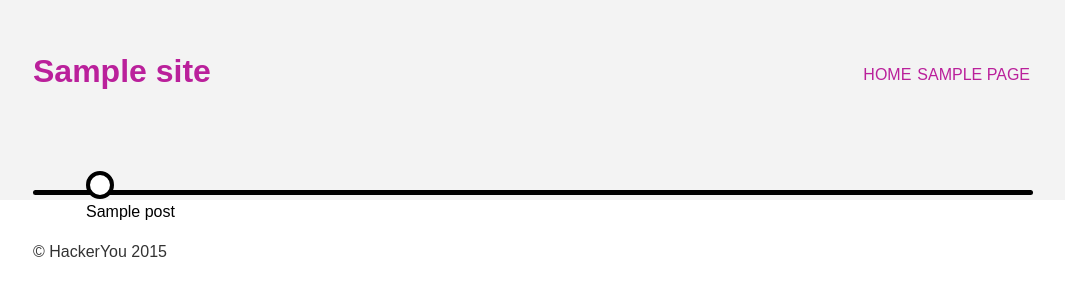
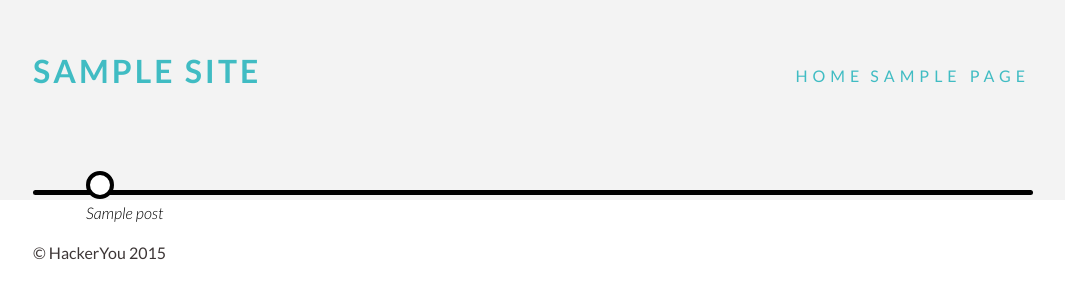
Before and after one commit to CUTERUSES/travel-blog, a WordPress theme: template themes/theme-hackeryou/page.php in a window 1280 px wide. Shown: the top 300 px of the page, without its empty margins (107-1172 px from the left). Run offline with PHP 8.4 and a stand-in for WordPress, Linux system fonts and the light colour scheme; the site name, menu and one post (Sample post) are stand-ins, and other content is empty; style sheets or scripts are compiled from the project's sources; some libraries are stand-ins or nearby versions.

Commit message:
Did some type stuff, very basic. Needs to be finetuned but it's 5pm on Friday. -_-

```diff
--- a/themes/theme-hackeryou/header.php
+++ b/themes/theme-hackeryou/header.php
@@ -8,8 +8,8 @@
   <link rel="pingback" href="<?php bloginfo( 'pingback_url' ); ?>" />
 
   <?php // Load our CSS ?>
+  <link href='http://fonts.googleapis.com/css?family=Lato:400,700,300italic' rel='stylesheet' type='text/css'>
   <link rel="stylesheet" type="text/css" href="<?php bloginfo( 'stylesheet_url' ); ?>" />
-
   <?php wp_head(); ?>
 </head>
 
--- a/themes/theme-hackeryou/styles/_typography.scss
+++ b/themes/theme-hackeryou/styles/_typography.scss
@@ -1 +1,25 @@
 // This is the typography.scss file
+body {
+	font-family: 'Lato', 'Gill Sans', sans-serif;
+	color: $kilamanjaro;
+}
+
+h1, h2, h3, h4, h5, h6 {
+	text-transform: uppercase;
+	letter-spacing: 3px;
+}
+
+ul.menu {
+	letter-spacing: 5px;
+}
+
+ul.posts {
+	font-style: italic;
+	font-weight: 300;
+}
+
+a {
+	color: $dullCyan;
+	text-decoration: none;
+
+}
--- a/themes/theme-hackeryou/styles/style.scss
+++ b/themes/theme-hackeryou/styles/style.scss
@@ -38,9 +38,6 @@ img.alignright    { padding-left: 5px; }
                    Default Styling
    ========================================================================== */
 
-body {
-  color:#333;
-}
 
 .container {
   max-width:1000px;
@@ -58,15 +55,6 @@ body {
   width:100%;
 }
 
-/* links */
-a {
-  color:#BA209B;
-  text-decoration: none;
-}
-
-a:hover {
-  color: #D424B1;
-}
 
 /* paragraphs */
 p {
```
